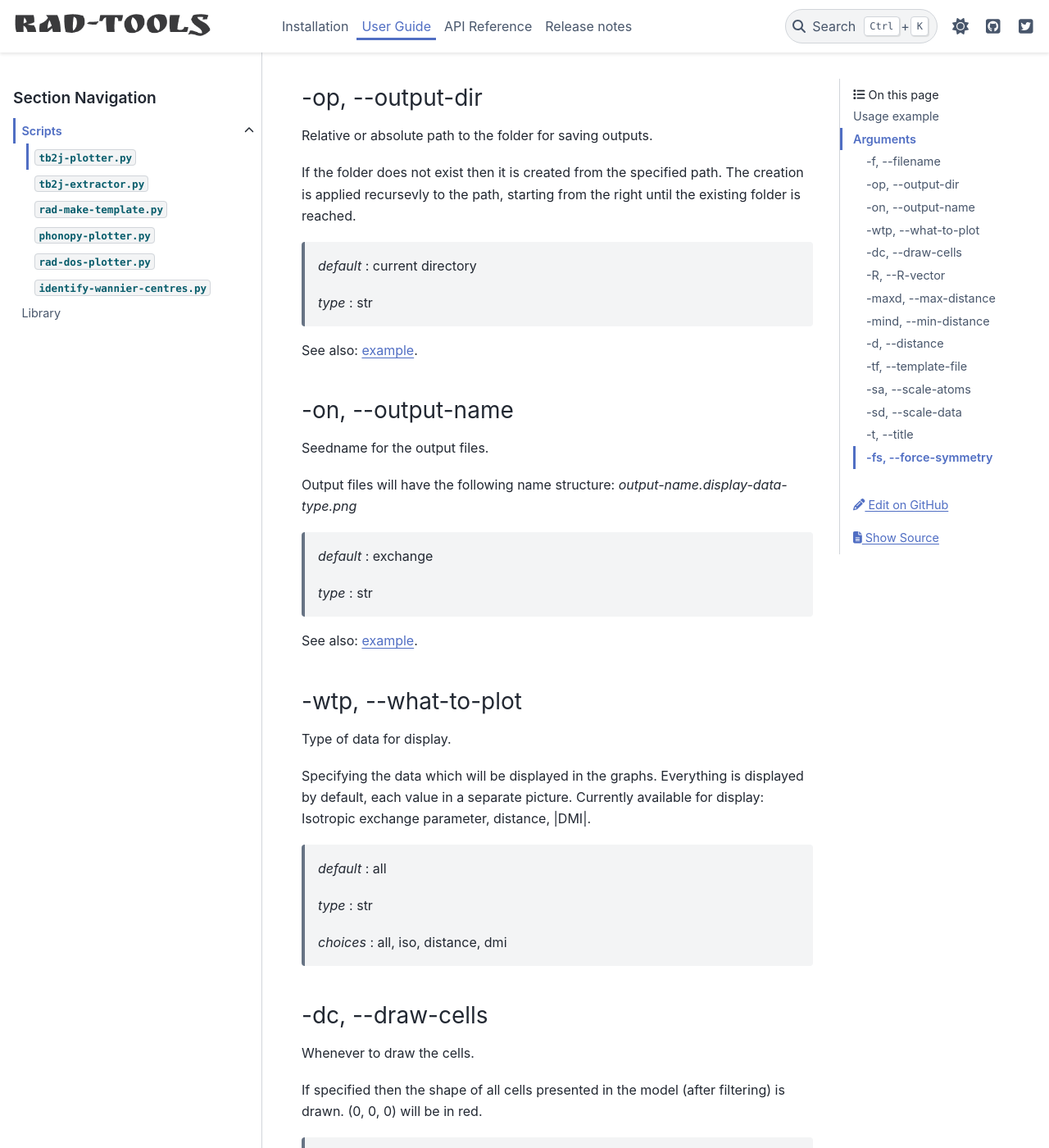
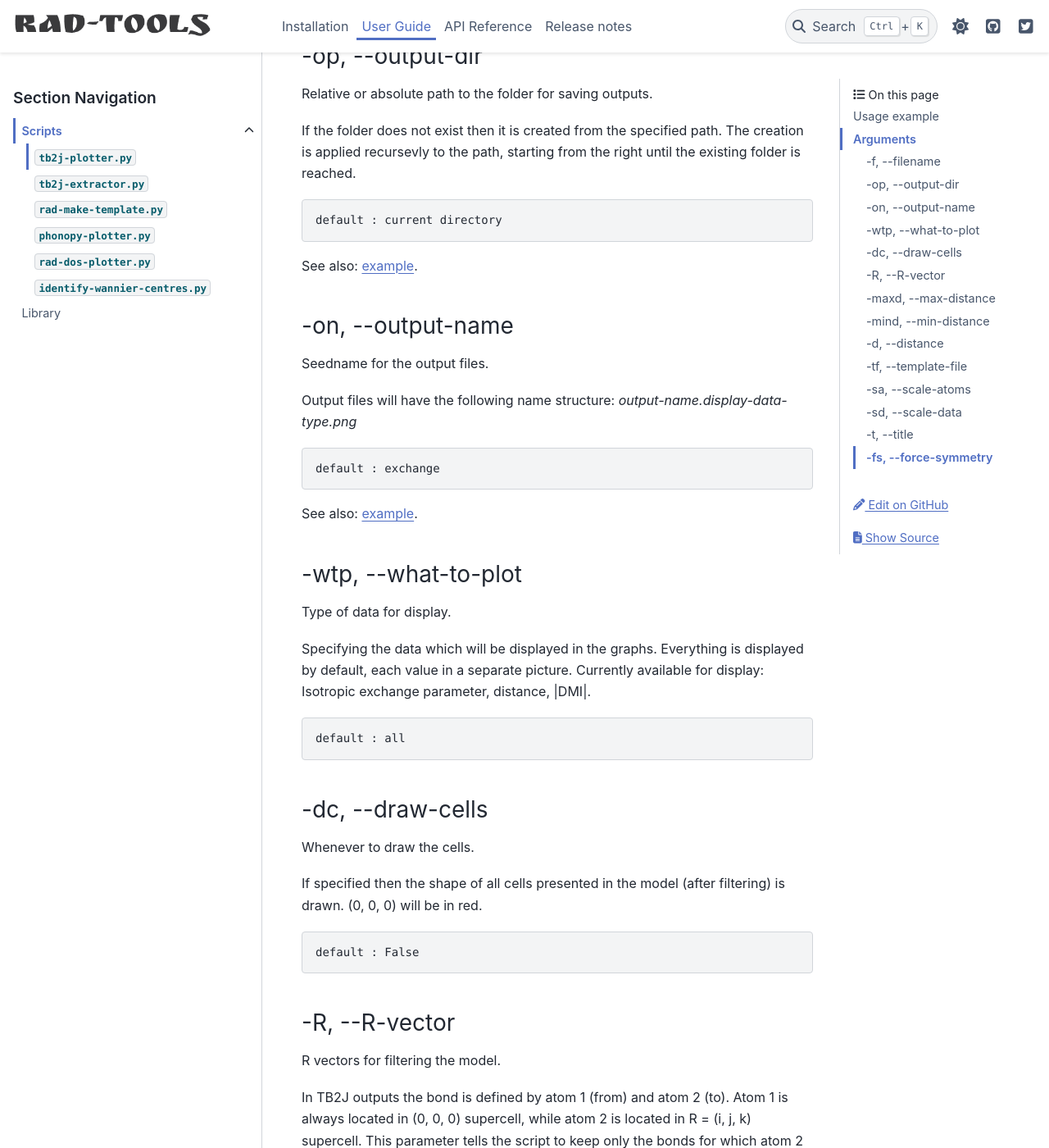
Before and after one commit to adrybakov/rad-tools, a Sphinx documentation site: the page built from docs/source/user-guide/tb2j-plotter.rst, in a window 1280 px wide and 1400 px high, scrolled down 4603 px. Shown: the whole window at 82% size. Built offline with Sphinx 7.4.7 and the PyData theme 0.15.4, drawn with Linux system fonts in a browser that asks for light colours; some of the changed text lies outside the part shown.

Commit message:
New format of script docs

```diff
--- a/docs/source/user-guide/tb2j-plotter.rst
+++ b/docs/source/user-guide/tb2j-plotter.rst
@@ -189,9 +189,9 @@ Arguments
 Relative or absulute path to the TB2J exchange output file,
 including the name and extention of the file.
 
-    *required* : True
+.. code-block:: text
 
-    *type* : str
+    required
 
 
 .. _tb2j-plotter_output-dir:
@@ -204,9 +204,9 @@ If the folder does not exist then it is created from the specified path.
 The creation is applied recursevly to the path, starting from the right
 until the existing folder is reached.
 
-    *default* : current directory
+.. code-block:: text
 
-    *type* : str
+    default : current directory
 
 See also: :ref:`example <scripts_output-notes>`.
 
@@ -220,9 +220,9 @@ Seedname for the output files.
 Output files will have the following name structure:
 *output-name.display-data-type.png*
 
-    *default* : exchange
+.. code-block:: text
 
-    *type* : str
+    default : exchange
 
 See also: :ref:`example <scripts_output-notes>`.
 
@@ -237,11 +237,9 @@ Specifying the data which will be displayed in the graphs.
 Everything is displayed by default, each value in a separate picture.
 Currently available for display: Isotropic exchange parameter, distance, \|DMI\|.
 
-    *default* : all
+.. code-block:: text
 
-    *type* : str
-
-    *choices* : all, iso, distance, dmi
+    default : all
 
 
 .. _tb2j-plotter_draw-cells:
@@ -253,9 +251,9 @@ Whenever to draw the cells.
 If specified then the shape of all cells
 presented in the model (after filtering) is drawn. (0, 0, 0) will be in red.
 
-    *default* : False
+.. code-block:: text
 
-    *action* : store_true
+    default : False
 
 
 .. _tb2j-plotter_R-vector:
@@ -273,11 +271,9 @@ by spaces. They are grouped by three starting from the left to form a set
 of R vectors. If the last group will contain 1 or 2 integers they will be
 ignored.
 
-    *default* : None
+.. code-block:: text
 
-    *type* : int
-
-    *nargs* : *
+    default : None
 
 
 .. _tb2j-plotter_max-distance:
@@ -289,9 +285,9 @@ ignored.
 All the bonds with the distance beetwen atom 1 and atom 2
 greater than maximum distance are excluded from the model.
 
-    *default* : None
+.. code-block:: text
 
-    *type* : float
+    default : None
 
 
 .. _tb2j-plotter_min-distance:
@@ -303,9 +299,9 @@ greater than maximum distance are excluded from the model.
 All the bonds with the distance beetwen atom 1 and atom 2
 lower than minimum distance are excluded from the model.
 
-    *default* : None
+.. code-block:: text
 
-    *type* : float
+    default : None
 
 
 .. _tb2j-plotter_distance:
@@ -316,9 +312,9 @@ lower than minimum distance are excluded from the model.
 
 Only the bonds with the exact distance remains in the model.
 
-    *default* : None
+.. code-block:: text
 
-    *type* : float
+    default : None
 
 .. hint::
     There is no point in specifying maximum or minimum distance when
@@ -332,9 +328,9 @@ Only the bonds with the exact distance remains in the model.
 Relative or absolute path to the template file,
 including the name and extention of the file.
 
-    *default* : None
+.. code-block:: text
 
-    *type* : str
+    default : None
 
 See also: :ref:`template <rad-make-template>`
 
@@ -348,9 +344,9 @@ Scale for the size of atom marks.
 Use it if you want to display atom marks bigger or smaller.
 Have to be positive.
 
-    *default* : 1
+.. code-block:: text
 
-    *type* : float
+    default : 1
 
 
 .. _tb2j-plotter_scale-data:
@@ -362,9 +358,9 @@ Scale for the size of data text.
 Use it if you want to display data text marks bigger or smaller.
 Have to be positive.
 
-    *default* : 1
+.. code-block:: text
 
-    *type* : float
+    default : 1
 
 
 .. _tb2j-plotter_title:
@@ -375,9 +371,9 @@ Title for the plots
 
 Title will be displayed in the picture.
 
-    *default* : None
+.. code-block:: text
 
-    *type* : str
+    default : None
 
 
 .. _tb2j-plotter_force-symmetry:
@@ -386,5 +382,6 @@ Title will be displayed in the picture.
 ---------------------
 Force the exchange model to have the symmetry of the template.
 
-    *default* : False
-    *action* : "store_true"
+.. code-block:: text
+
+    default : False
```
Also changed, not shown: docs/source/user-guide/identify-wannier-centres.rst (+12 -8 lines), docs/source/user-guide/rad-dos-plotter.rst (+12 -16 lines), docs/source/user-guide/rad-make-template.rst (+12 -18 lines), 1 other file.
